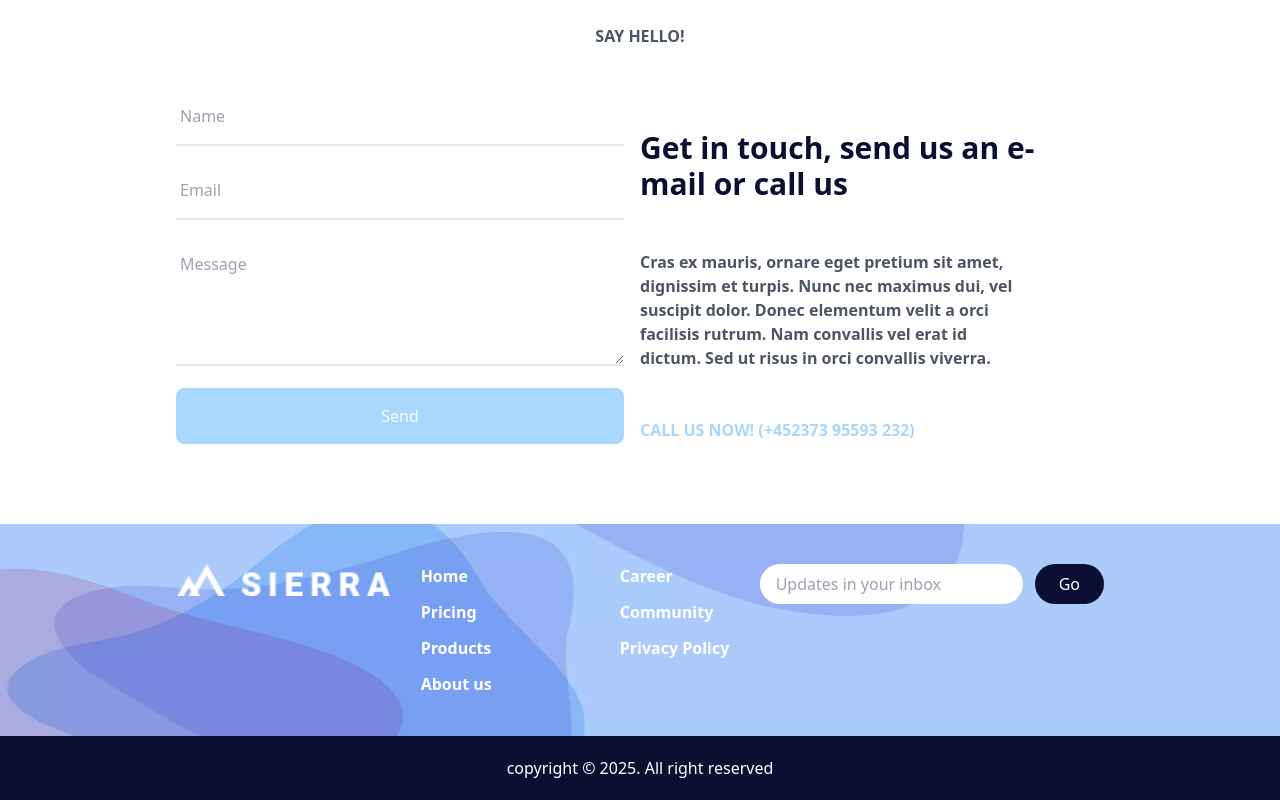
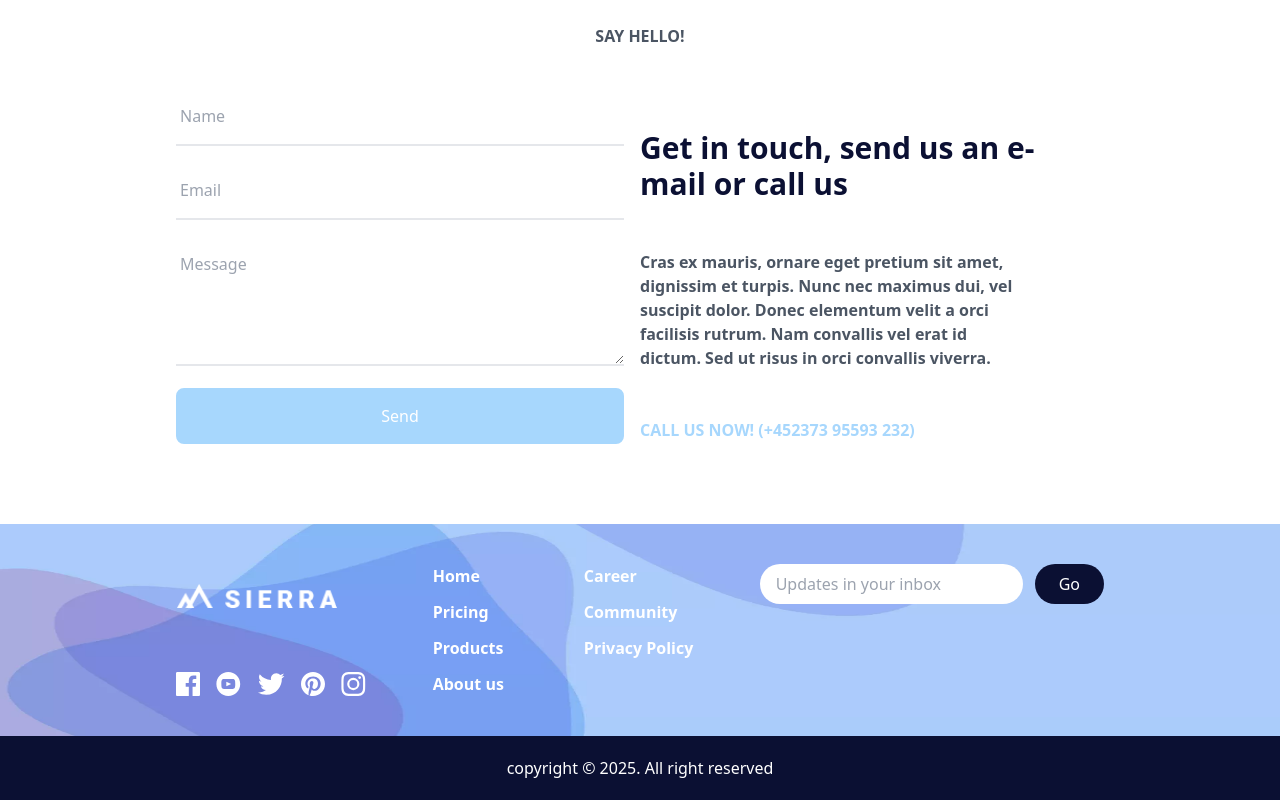
Before and after one commit to sumairamaqsood/sierra-landing-page, a website: page public/index.html in a window 1280 px wide. Shown: the part 2179-2979 px from the top of the page. Drawn offline with Linux system fonts and the light colour scheme.

Commit message:
Add social icons correctly

```diff
--- a/public/index.html
+++ b/public/index.html
@@ -242,34 +242,34 @@
                 </div> -->
                 <div>
                     <!--Logo-->
-                    <img src="./img/footer-logo.png.webp" class="h-8" alt="">
+                    <img src="./img/footer-logo.png.webp" class="h-6 mt-5" alt="">
                 </div>
                 <!--Social links container -->
-                <div class="flex justify-center space-x-4">
+                <div class="flex justify-center space-x-4 mt-5">
                     <!--link 1-->
                     <a href="">
-                        <img src="./img/icon-facebook.svg" class="h-8" alt="">
+                        <img src="./img/icon-facebook.svg" class="h-6" alt="">
                     </a>
                     <!--link 2-->
                     <a href="">
-                        <img src="./img/icon-youtube.svg" class="h-8" alt="">
+                        <img src="./img/icon-youtube.svg" class="h-6" alt="">
                     </a>
                     <!--link 3-->
                     <a href="">
-                        <img src="./img/icon-twitter.svg" class="h-8" alt="">
+                        <img src="./img/icon-twitter.svg" class="h-6" alt="">
                     </a>
                     <!--link 4-->
                     <a href="">
-                        <img src="./img/icon-pinterest.svg" class="h-8" alt="">
+                        <img src="./img/icon-pinterest.svg" class="h-6" alt="">
                     </a>
                     <!--link 5-->
                     <a href="">
-                        <img src="./img/icon-instagram.svg" class="h-8" alt="">
+                        <img src="./img/icon-instagram.svg" class="h-6" alt="">
                     </a>
                 </div>
             </div>
             <!--list container-->
-            <div class="flex justify-around space-x-32">
+            <div class="flex justify-between space-x-20">
                 <div class="flex flex-col font-bold space-y-3 text-white">
                     <a href="#" class="hover:text-brightRed  hover:text-darkBlue transition duration-300">Home</a>
                     <a href="#" class="hover:text-brightRed  hover:text-darkBlue transition duration-300">Pricing</a>
```
Also changed, not shown: public/css/main.css, public/img/icon-facebook.svg (added), public/img/icon-instagram.svg (added), public/img/icon-pinterest.svg (added), public/img/icon-twitter.svg (added), public/img/icon-youtube.svg (added).
